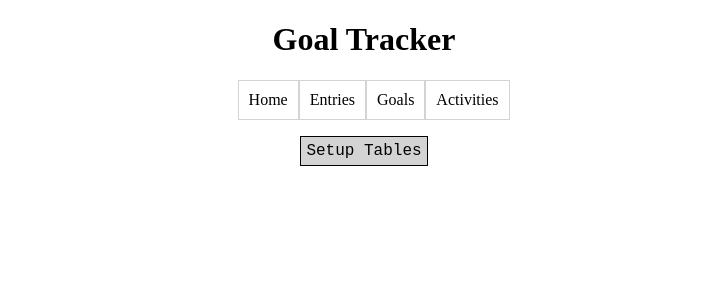
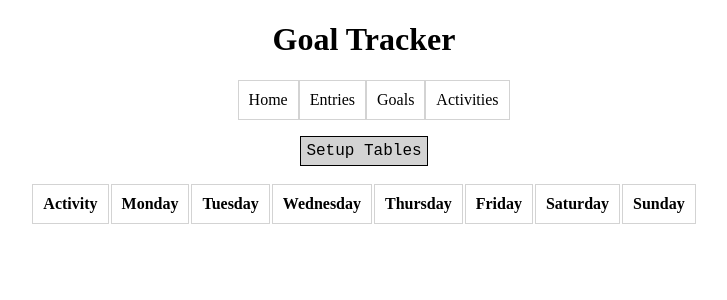
Before and after one commit to mafaz-abrar/goal-tracker, a PHP site: page / in a window 1280 px wide. Shown: the top 300 px of the page, without its empty margins (276-1003 px from the left). Run offline with PHP 8.4, Linux system fonts and the light colour scheme; tables that the repository leaves empty or names only in its code hold one stand-in row (values such as "Sample post"); lists and menus that the app fills with data are empty.

Commit message:
done for now

```diff
--- a/app/activities/activities.php
+++ b/app/activities/activities.php
@@ -36,6 +36,9 @@
       FROM
         activities
         INNER JOIN goals ON goals.goal_id = activities.goal_id
+      ORDER BY
+        goals.goal_name,
+        activities.activity_name
     ";
 
   $db_access->execute_query($query);
--- a/app/entries/entries.php
+++ b/app/entries/entries.php
@@ -52,7 +52,7 @@
     $table = '<table>';
     $table .= '<thead><tr>';
 
-    $column_names = ['Date', 'Goals', 'Activity', 'Description', 'Hours', 'Start', 'End', 'Controls'];
+    $column_names = ['Day', 'Date', 'Goals', 'Activity', 'Description', 'Hours', 'Start', 'End', 'Controls'];
     foreach ($column_names as $column_name) {
       $table .= '<th>' . $column_name . '</th>';
     }
@@ -61,6 +61,7 @@
     $table .= '<tbody>';
     while ($row = $db_access->get_next_row()) {
       $table .= '<tr>';
+      $table .= '<td>' . date('l', strtotime($row['date'])) . '</td>';
       $table .= '<td>' . $row['date'] . '</td>';
       $table .= '<td>' . $row['goal_name'] . '</td>';
       $table .= '<td>' . $row['activity_name'] . '</td>';
--- a/index.php
+++ b/index.php
@@ -1,3 +1,8 @@
+<?php
+include_once(__DIR__ . '/framework/db_access.php');
+include_once(__DIR__ . '/utils/sql_utils.php');
+?>
+
 <!DOCTYPE html>
 <html lang="en">
 
@@ -31,6 +36,85 @@
   <p class='controls'>
     <a href='./setup_tables.php'>Setup Tables</a>
   </p>
+
+
+  <?php
+
+  function get_total_hours_logged_for_activity_for_day($activity_id, $day_name)
+  {
+    $day_date = date('Y-m-d', strtotime($day_name));
+
+    $db_access = new db_access();
+    $sql =
+      " SELECT
+          sec_to_time(sum(time_to_sec(entries.hours_spent))) AS hours_spent
+        FROM
+          entries
+        WHERE
+          entries.date = " .  add_single_quotes($day_date) .
+      "   AND entries.activity_id = " . $activity_id .
+      ";";
+
+    $db_access->execute_query($sql);
+
+    return $db_access->get_next_row()['hours_spent'];
+  }
+
+  $this_week_activities = new db_access();
+  $this_week_activities_sql =
+    " SELECT
+        entries.activity_id,
+        activities.activity_name
+      FROM
+        entries
+        INNER JOIN activities ON activities.activity_id = entries.activity_id
+      WHERE
+        yearweek(entries.date, 1) = yearweek(curdate(), 1)
+      GROUP BY
+        activities.activity_name
+  ";
+  $this_week_activities->execute_query($this_week_activities_sql);
+
+  // echo sql_to_table($db_access);
+
+  $table = '<table>';
+
+  $table .= '<thead>';
+  $table .= '<tr>';
+  $table .= '<th>Activity</th>';
+  $table .= '<th>Monday</th>';
+  $table .= '<th>Tuesday</th>';
+  $table .= '<th>Wednesday</th>';
+  $table .= '<th>Thursday</th>';
+  $table .= '<th>Friday</th>';
+  $table .= '<th>Saturday</th>';
+  $table .= '<th>Sunday</th>';
+  $table .= '</tr>';
+  $table .= '</thead>';
+
+
+  $table .= '<tbody>';
+
+  while ($row = $this_week_activities->get_next_row()) {
+    $table .= '<tr>';
+    $table .= '<td>' . $row['activity_name'] . '</td>';
+    $table .= '<td>' . get_total_hours_logged_for_activity_for_day($row['activity_id'], 'Monday') . '</td>';
+    $table .= '<td>' . get_total_hours_logged_for_activity_for_day($row['activity_id'], 'Tuesday') . '</td>';
+    $table .= '<td>' . get_total_hours_logged_for_activity_for_day($row['activity_id'], 'Wednesday') . '</td>';
+    $table .= '<td>' . get_total_hours_logged_for_activity_for_day($row['activity_id'], 'Thursday') . '</td>';
+    $table .= '<td>' . get_total_hours_logged_for_activity_for_day($row['activity_id'], 'Friday') . '</td>';
+    $table .= '<td>' . get_total_hours_logged_for_activity_for_day($row['activity_id'], 'Saturday') . '</td>';
+    $table .= '<td>' . get_total_hours_logged_for_activity_for_day($row['activity_id'], 'Sunday') . '</td>';
+    $table .= '</tr>';
+  }
+
+  $table .= '</tbody>';
+
+  $table .= '</table>';
+
+  echo $table;
+
+  ?>
 </body>
 
 </html>
--- a/styles/styles.css
+++ b/styles/styles.css
@@ -77,7 +77,7 @@
 }
 
 .form_input_container {
-  width: 20%;
+  width: 25%;
   margin-left: auto;
   margin-right: auto;
   display: flex;
```
Also changed, not shown: utils/sql_utils.php (+14 -10 lines).
